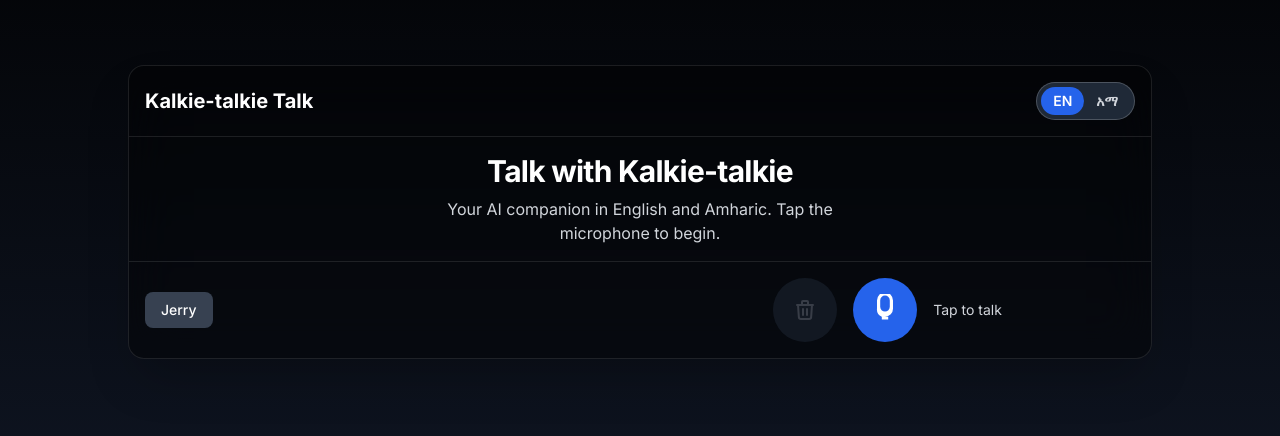
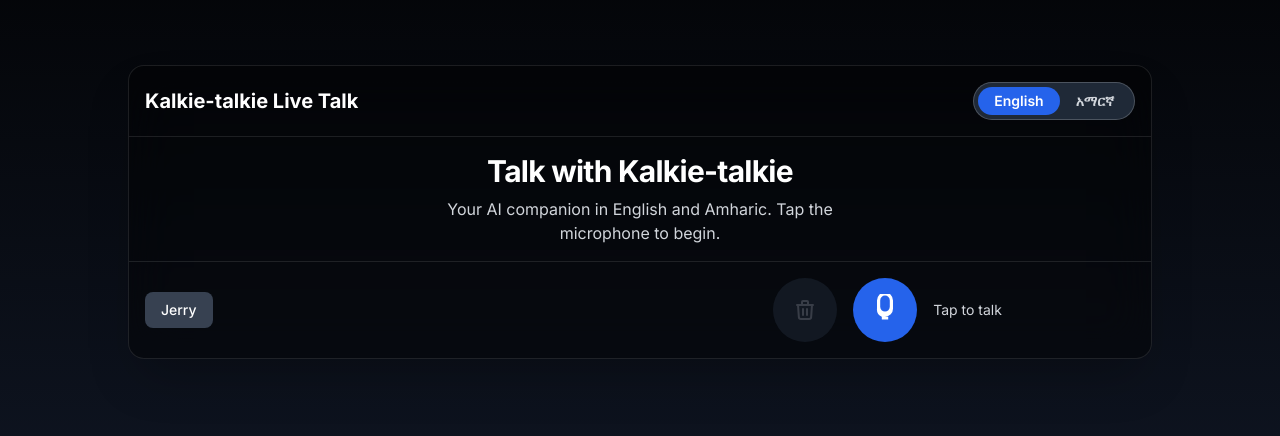
Before and after one commit to AlexKalll/kalkie-talkie, a React (Vite) app: page / in a window 1280 px wide. Shown: the part 188-624 px from the top of the page. Built offline with nearby package versions, Linux system fonts and the light colour scheme.

Commit message:
feat: Write full language name as English and Amharic

```diff
--- a/index.html
+++ b/index.html
@@ -4,7 +4,7 @@
     <meta charset="UTF-8" />
     <link rel="icon" type="image/svg+xml" href="/vite.svg" />
     <meta name="viewport" content="width=device-width, initial-scale=1.0" />
-  <title>Kalkie-talkie Talk</title>
+  <title>Kalkie Talkie</title>
     <script src="https://cdn.tailwindcss.com"></script>
     <link rel="preconnect" href="https://fonts.googleapis.com">
     <link rel="preconnect" href="https://fonts.gstatic.com" crossorigin>
--- a/src/components/LanguageSwitcher.tsx
+++ b/src/components/LanguageSwitcher.tsx
@@ -19,20 +19,22 @@ const LanguageSwitcher: React.FC<LanguageSwitcherProps> = ({ language, setLangua
       <button
         onClick={() => switchLanguage(Language.ENGLISH)}
         disabled={disabled}
-        className={`px-3 py-1 text-sm font-semibold rounded-full transition-colors duration-300 ${
+        className={`px-4 py-1 text-sm font-semibold rounded-full transition-colors duration-300 ${
           language === Language.ENGLISH ? 'bg-blue-600 text-white' : 'text-gray-300 hover:bg-gray-700'
         }`}
+        aria-label="Switch to English"
       >
-        EN
+        English
       </button>
       <button
         onClick={() => switchLanguage(Language.AMHARIC)}
         disabled={disabled}
-        className={`px-3 py-1 text-sm font-semibold rounded-full transition-colors duration-300 ${
+        className={`px-4 py-1 text-sm font-semibold rounded-full transition-colors duration-300 ${
           language === Language.AMHARIC ? 'bg-blue-600 text-white' : 'text-gray-300 hover:bg-gray-700'
         }`}
+        aria-label="Switch to Amharic"
       >
-        አማ
+        አማርኛ
       </button>
     </div>
   );
--- a/src/constants.ts
+++ b/src/constants.ts
@@ -20,7 +20,7 @@ type UITexts = {
 
 export const UI_TEXTS: UITexts = {
   [Language.ENGLISH]: {
-  header: 'Kalkie-talkie Talk',
+  header: 'Kalkie-talkie Live Talk',
   welcomeTitle: 'Talk with Kalkie-talkie',
     welcomeSubtitle: 'Your AI companion in English and Amharic. Tap the microphone to begin.',
     startListening: 'Start Listening',
@@ -35,7 +35,7 @@ export const UI_TEXTS: UITexts = {
     unmute: 'Unmute',
   },
   [Language.AMHARIC]: {
-  header: 'Kalkie-talkie Talk',
+  header: 'Kalkie-talkie Live Talk',
   welcomeTitle: 'ከ Kalkie-talkie ጋር ይነጋገሩ',
     welcomeSubtitle: 'የእርስዎ AI ጓደኛ በእንግሊዝኛ እና በአማርኛ። ለመጀመር ማይክሮፎኑን ይንኩ።',
     startListening: 'ማዳመጥ ጀምር',
```
